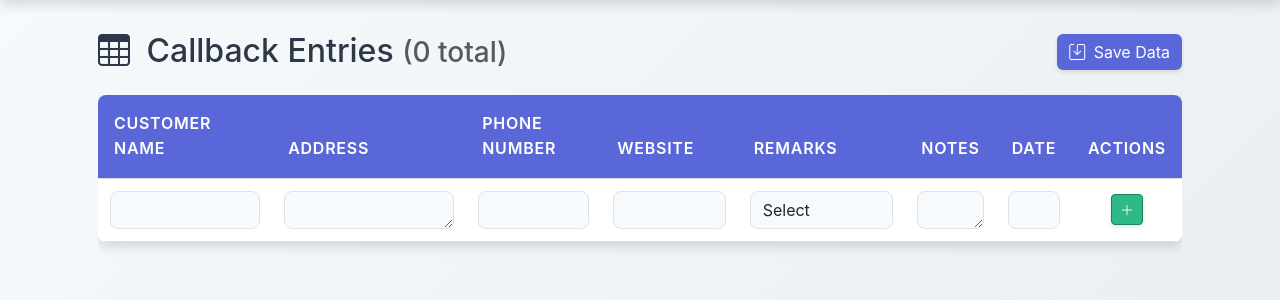
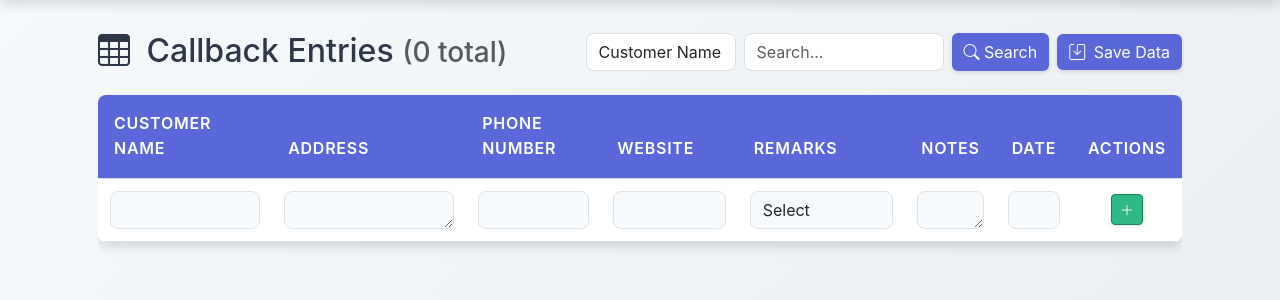
Before and after one commit to pranishch/CRM, a Django app: page /callbacks/ in a window 1280 px wide. Shown: the part 72-372 px from the top of the page. Run offline with Django 5.2, Linux system fonts and the light colour scheme; the visitor is signed in with stand-in values (Sample User, id 1); data that the repository does not hold is empty.

Commit message:
Added search bar with the dropdown of some fields

```diff
--- a/CRM/callbacks/templates/callbacklist.html
+++ b/CRM/callbacks/templates/callbacklist.html
@@ -349,7 +349,21 @@
                     Callback Entries
                     <small class="text-muted">({{ callbacks.count }} total)</small>
                 </h2>
-                <div>
+                <div class="d-flex align-items-center gap-2">
+                    <form class="d-flex" method="GET" action="{% url 'callbacklist' %}">
+                        <select name="search_field" class="form-control me-2" style="width: 150px;">
+                            <option value="all" {% if search_field == 'all' %}selected{% endif %}>All</option>
+                            <option value="customer_name" {% if search_field == 'customer_name' %}selected{% endif %}>Customer Name</option>
+                            <option value="phone_number" {% if search_field == 'phone_number' %}selected{% endif %}>Phone Number</option>
+                            <!-- <option value="address" {% if search_field == 'address' %}selected{% endif %}>Address</option> -->
+                            <!-- <option value="website" {% if search_field == 'website' %}selected{% endif %}>Website</option> -->
+
+                        </select>
+                        <input type="text" name="q" class="form-control me-2" placeholder="Search..." value="{{ search_query|default_if_none:'' }}" style="width: 200px;">
+                        <button type="submit" class="btn btn-primary">
+                            <i class="bi bi-search"></i> Search
+                        </button>
+                    </form>
                     <button class="btn btn-primary" id="saveData">
                         <i class="bi bi-save me-1"></i> Save Data
                     </button>
--- a/CRM/callbacks/views.py
+++ b/CRM/callbacks/views.py
@@ -305,6 +305,10 @@ def view_user_callbacks(request, user_id):
         messages.error(request, 'Access denied. You can only view your own callbacks.')
         return redirect('callbacklist')
 
+    # Get search parameters
+    search_query = request.GET.get('q', '').strip()
+    search_field = request.GET.get('search_field', 'customer_name')
+
     if current_user.is_superuser or (hasattr(current_user, 'userprofile') and current_user.userprofile.role == 'admin'):
         callbacks = Callback.objects.filter(created_by=target_user).order_by('-added_at')
         can_edit = True
@@ -324,6 +328,22 @@ def view_user_callbacks(request, user_id):
         callbacks = Callback.objects.filter(created_by=current_user).order_by('-added_at')
         can_edit = True
 
+    # Apply search filter
+    if search_query:
+        if search_field == 'all':
+            callbacks = callbacks.filter(
+                Q(customer_name__icontains=search_query) |
+                Q(phone_number__icontains=search_query) |
+                Q(address__icontains=search_query) |
+                Q(website__icontains=search_query) |
+                Q(remarks__icontains=search_query) |
+                Q(notes__icontains=search_query)
+            )
+        elif search_field == 'customer_name':
+            callbacks = callbacks.filter(customer_name__icontains=search_query)
+        elif search_field == 'phone_number':
+            callbacks = callbacks.filter(phone_number__icontains=search_query)
+
     # Add pagination
     paginator = Paginator(callbacks, 10)  # Show 10 callbacks per page
     page_number = request.GET.get('page')
@@ -336,6 +356,8 @@ def view_user_callbacks(request, user_id):
         'can_edit': can_edit,
         'is_viewing_other': current_user != target_user,
         'user_role': getattr(current_user.userprofile, 'role', 'agent') if hasattr(current_user, 'userprofile') else 'agent',
+        'search_query': search_query,
+        'search_field': search_field,
     }
     return render(request, 'view_user_callbacklist.html', context)
 
@@ -347,6 +369,9 @@ def callbacklist(request, user_id=None):
     can_manage = can_manage_users(request.user)
     can_edit_all = can_edit_all_callbacks(request.user)
     can_delete = can_edit_all  # Assuming delete permission aligns with edit_all
+    # Get search parameters
+    search_query = request.GET.get('q', '').strip()
+    search_field = request.GET.get('search_field', 'customer_name')  # Default to customer_name
 
     # Initialize context
     context = {
@@ -354,6 +379,8 @@ def callbacklist(request, user_id=None):
         'can_manage_users': can_manage,
         'can_edit_all': can_edit_all,
         'can_delete': can_delete,
+        'search_query': search_query,
+        'search_field': search_field,
     }
 
     if user_id:
@@ -381,8 +408,25 @@ def callbacklist(request, user_id=None):
             'is_viewing_other': False,
         })
 
+    # Apply search filter
+    if search_query:
+        if search_field == 'all':
+            callbacks = callbacks.filter(
+                Q(customer_name__icontains=search_query) |
+                Q(phone_number__icontains=search_query) |
+                Q(address__icontains=search_query) |
+                Q(website__icontains=search_query) |
+                Q(remarks__icontains=search_query) |
+                Q(notes__icontains=search_query)
+            )
+        elif search_field == 'customer_name':
+            callbacks = callbacks.filter(customer_name__icontains=search_query)
+        elif search_field == 'phone_number':
+            callbacks = callbacks.filter(phone_number__icontains=search_query)
+
+
     # Add pagination
-    paginator = Paginator(callbacks, 10)  # Show 10 callbacks per page
+    paginator = Paginator(callbacks, 20)  # Show 20 callbacks per page
     page_number = request.GET.get('page')
     page_obj = paginator.get_page(page_number)
 
@@ -491,15 +535,18 @@ def save_callbacks(request):
         return JsonResponse({'status': 'error', 'message': f'Error: {str(e)}'}, status=400)
 
 @login_required
+@csrf_protect
+@never_cache
 def delete_callback(request, callback_id):
+    if not request.user.is_superuser:
+        messages.error(request, 'Access denied. Only superusers can delete callbacks.')
+        return redirect('callbacklist')
+
     callback = get_object_or_404(Callback, id=callback_id)
-
-    if not (hasattr(request.user, 'userprofile') and request.user.userprofile.role == 'admin'):
-        raise PermissionDenied("You don't have permission to delete this callback")
-
+    user_id = callback.created_by.id  # Get the user_id from the callback's created_by field
     callback.delete()
     messages.success(request, 'Callback deleted successfully.')
-    return redirect('callbacklist')
+    return redirect('callbacklist_with_user', user_id=user_id)
 
 @login_required
 @csrf_protect
```
Also changed, not shown: CRM/callbacks/templates/view_user_callbacklist.html (+15 -0 lines).
